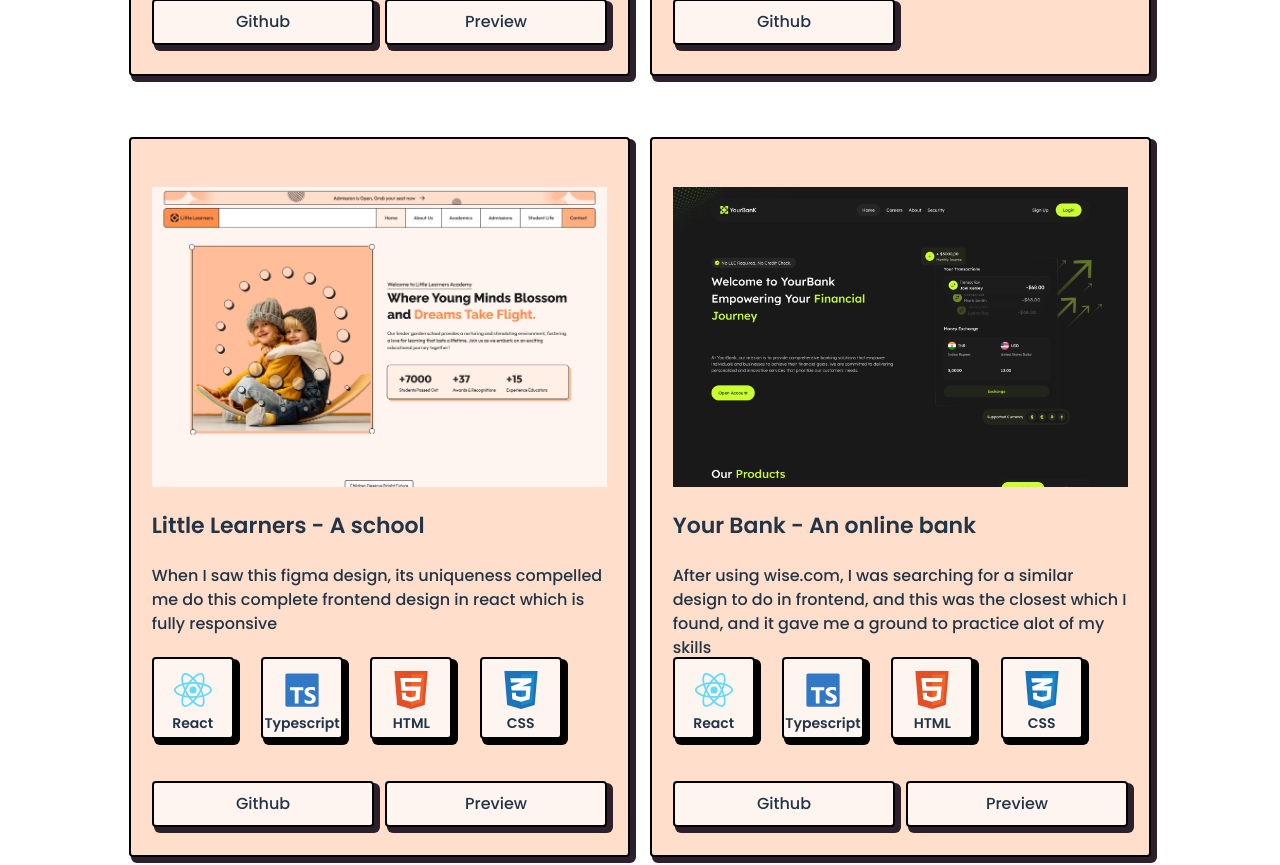
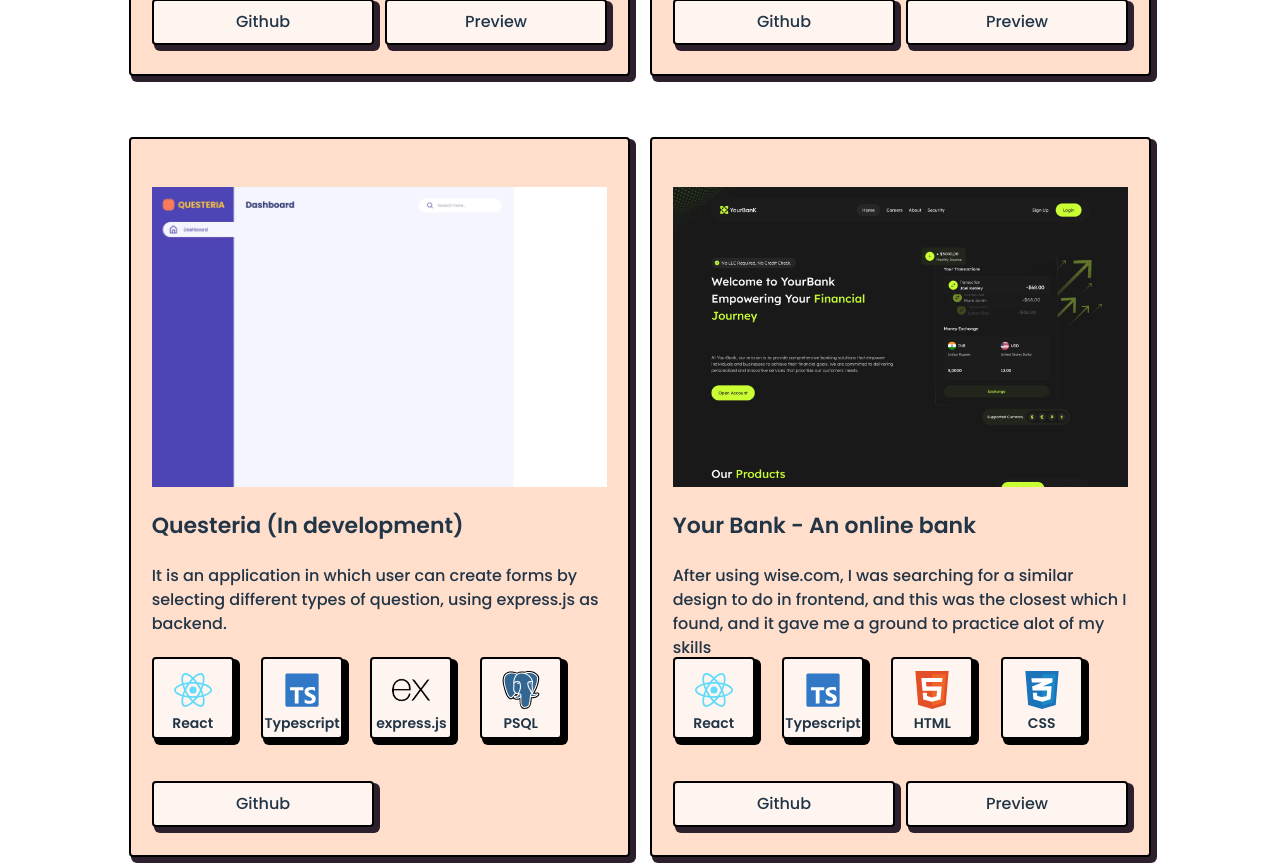
Before and after one commit to sajidMunir04/my-portfolio, a React (Vite) app: page / in a window 1280 px wide. Shown: the part 1680-2545 px from the top of the page. Built offline with nearby package versions, Linux system fonts and the light colour scheme.

Commit message:
Update ProjectSection.tsx

```diff
--- a/src/components/ProjectSection.tsx
+++ b/src/components/ProjectSection.tsx
@@ -14,12 +14,12 @@ function ProjectSection() {
             <ProjectCard projectHeading={"Luminae - A brand's ecommerce store"}
             projectDescription={"This is a full stack e-commerce website developed on Next.js utilzing serverless backend with MongoDB as database"}
             imageLink={'/images/luminae.webp'} techStacks={luminaeTechStacks} sourceLink={'https://github.com/sajidMunir04/luminae'} demoLink={"https://luminaed.vercel.app/"}/>
+            <ProjectCard projectHeading={"Little Learners - A school"}
+            projectDescription={"When I saw this figma design, its uniqueness compelled me do this complete frontend design in react which is fully responsive"}
+            imageLink={'/images/littlelearners.webp'} techStacks={littleLearnersTechStacks} sourceLink={'https://github.com/sajidMunir04/little-learners'} demoLink={'https://littlelearner.netlify.app'}/>
             <ProjectCard projectHeading={"Questeria (In development)"}
             projectDescription={"It is an application in which user can create forms by selecting different types of question, using express.js as backend."}
             imageLink={'/images/questeria.webp'} techStacks={questeriaTechStacks} sourceLink={'https://github.com/sajidMunir04/questeria'} demoLink={''}/>
-            <ProjectCard projectHeading={"Little Learners - A school"}
-            projectDescription={"When I saw this figma design, its uniqueness compelled me do this complete frontend design in react which is fully responsive"}
-            imageLink={'/images/littlelearners.webp'} techStacks={littleLearnersTechStacks} sourceLink={'https://github.com/sajidMunir04/little-learners'} demoLink={'https://littlelearner.netlify.app'}/>
             <ProjectCard projectHeading={"Your Bank - An online bank"}
             projectDescription={"After using wise.com, I was searching for a similar design to do in frontend, and this was the closest which I found, and it gave me a ground to practice alot of my skills"}
             imageLink={'/images/yourbank.webp'} techStacks={yourBankTechStacks} sourceLink={'https://github.com/sajidMunir04/your-bank'} demoLink={'https://demosite123456.netlify.app/'}/>
```
